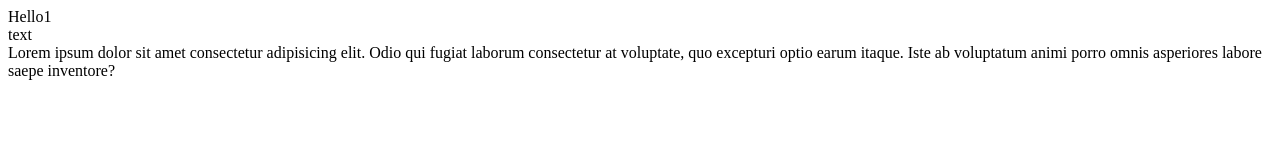
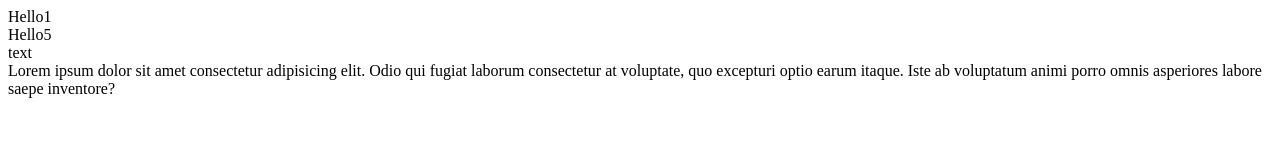
Before and after one commit to AndreyIvchenko/LandingPage, a plain HTML site: page index.html in a window 1280 px wide. Drawn offline with Linux system fonts and the light colour scheme.

Commit message:
var5 div

```diff
--- a/index.html
+++ b/index.html
@@ -14,6 +14,9 @@
     <div>
         Hello1
     </div>
+    <div>
+        Hello5
+    </div>
     <span>text</span>
     <div>Lorem ipsum dolor sit amet consectetur adipisicing elit. Odio qui fugiat laborum consectetur at voluptate, quo
         excepturi optio earum itaque. Iste ab voluptatum animi porro omnis asperiores labore saepe inventore?</div>
```
